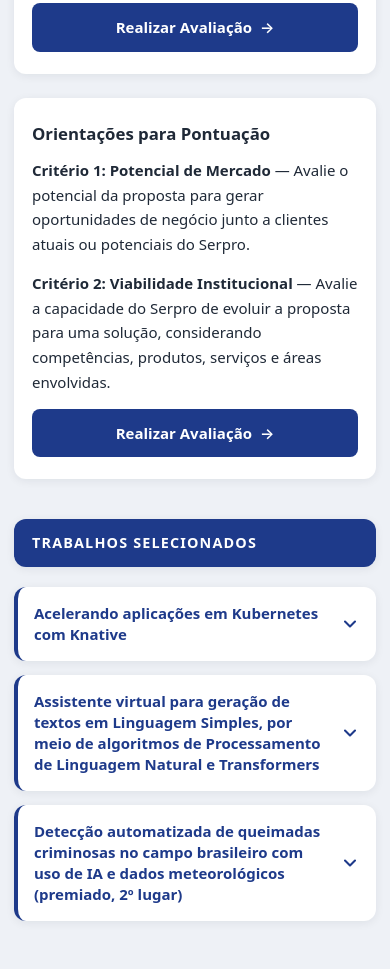
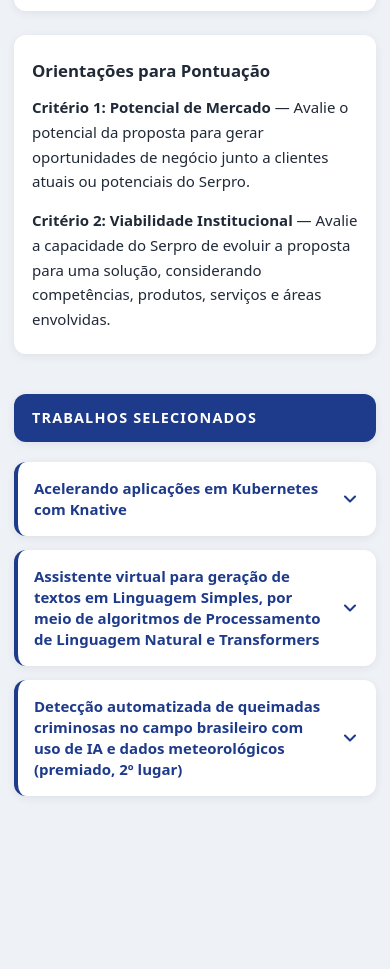
Before and after one commit to PavanelliGustavo/PremioSERPRO, a plain HTML site: page index.html in a window 390 px wide. Shown: the part 714-1683 px from the top of the page. After the commit the page ends 1558 px from the top, so only its background shows below. Drawn offline with Linux system fonts and the light colour scheme.

Commit message:
Atualizando botões de formulários

```diff
--- a/index.html
+++ b/index.html
@@ -47,11 +47,6 @@
           Artigo completo
         </a>
       </p>
-
-      <a class="btn" target="_blank" rel="noopener"
-         href="https://forms.cloud.microsoft/Pages/ResponsePage.aspx?id=TRzbwuYpMEOF4_tUt2lmaIaNCRFi9I9OuVDL6xZp6F1UNk5IR1JDQzAwSU9CNUhKRDBBTDlLMkYxSi4u">
-        Realizar Avaliação <span aria-hidden="true">&rarr;</span>
-      </a>
     </section>
 
     <section class="card">
@@ -63,11 +58,6 @@
       <p><strong>Critério 2: Viabilidade Institucional</strong> — Avalie a capacidade do Serpro de
         evoluir a proposta para uma solução, considerando competências, produtos, serviços e áreas
         envolvidas.</p>
-
-      <a class="btn" target="_blank" rel="noopener"
-         href="https://forms.cloud.microsoft/Pages/ResponsePage.aspx?id=TRzbwuYpMEOF4_tUt2lmaIaNCRFi9I9OuVDL6xZp6F1UNk5IR1JDQzAwSU9CNUhKRDBBTDlLMkYxSi4u">
-        Realizar Avaliação <span aria-hidden="true">&rarr;</span>
-      </a>
     </section>
 
     <h2 class="section-bar">Trabalhos Selecionados</h2>
@@ -90,6 +80,9 @@
               Para endereçar esses gargalos, propõe-se a adoção do Knative, uma camada de software
               open-source que estende o Kubernetes para habilitar funcionalidades serverless e
               orientadas a eventos de forma nativa.</p>
+            <a class="btn" href="#form-projeto-1">
+              Realizar Avaliação <span aria-hidden="true">&rarr;</span>
+            </a>
           </div>
         </div>
       </article>
@@ -108,6 +101,9 @@
             <p>Propõe delimitar a arquitetura de um assistente virtual de composição de textos em
               linguagem simples, orientado por um conjunto de diretivas semelhantes àquelas
               anteriormente expostas e, evidentemente, pela norma culta da língua portuguesa.</p>
+            <a class="btn" href="#form-projeto-2">
+              Realizar Avaliação <span aria-hidden="true">&rarr;</span>
+            </a>
           </div>
         </div>
       </article>
@@ -126,6 +122,9 @@
             <p>Apresentamos uma prova de conceito para a detecção automatizada de queimadas
               criminosas no território brasileiro por meio de modelos de aprendizado de máquina
               supervisionados.</p>
+            <a class="btn" href="#form-projeto-3">
+              Realizar Avaliação <span aria-hidden="true">&rarr;</span>
+            </a>
           </div>
         </div>
       </article>
--- a/style.css
+++ b/style.css
@@ -127,6 +127,7 @@
   background: var(--azul-claro);
   transform: translateY(-1px);
 }
+.card > *:last-child { margin-bottom: 0; }
 
 /* ---------- Barra de seção ---------- */
 .section-bar {
@@ -206,9 +207,11 @@
 
 .item-body-inner p {
   margin: 0;
-  padding: 0 22px 20px;
+  padding: 0 22px 16px;
   color: #111827;
 }
+
+.item-body-inner .btn { margin: 0 22px 22px; }
 
 /* ---------- Responsivo ---------- */
 @media (max-width: 600px) {
@@ -219,6 +222,7 @@
   .card-title { font-size: 1.25rem; }
   .section-bar { padding: 12px 18px; font-size: .9rem; }
   .item-head { padding: 16px; gap: 12px; }
-  .item-body-inner p { padding: 0 16px 16px; }
-  .btn { width: 100%; justify-content: center; }
+  .item-body-inner p { padding: 0 16px 14px; }
+  .item-body-inner .btn { margin: 0 16px 16px; }
+  .btn { display: flex; justify-content: center; }
 }
```
